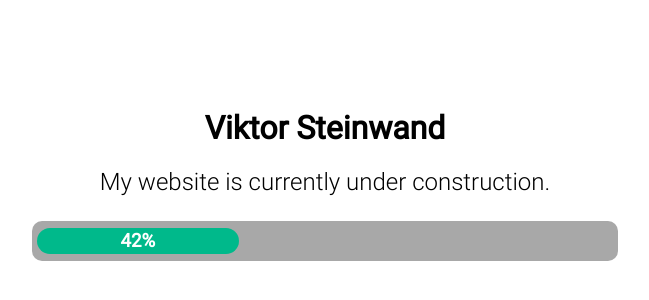
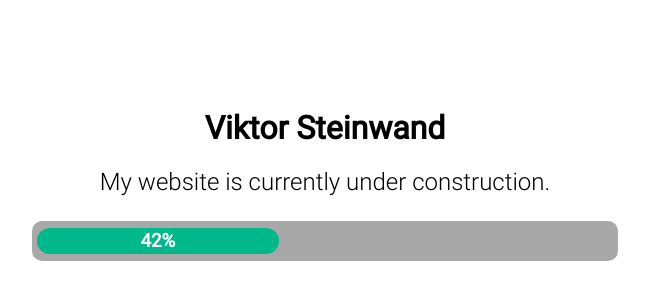
Before and after one commit to viktorsteinwand/viktorsteinwand.github.io, a plain HTML site: page index.html in a window 1280 px wide. Shown: the part 226-526 px from the top of the page, without its empty margins (315-964 px from the left). Drawn offline with Linux system fonts and the light colour scheme.

Commit message:
Fix filled bar percentage

```diff
--- a/index.html
+++ b/index.html
@@ -73,7 +73,7 @@
             padding: 2px 0;
             background-color: #00b98b;
             /*Fill of Bar*/
-            width: 35%;
+            width: 42%;
             /*Bar Percent, Can be Customized down Below*/
             border-radius: 25px;
             /*Bar Roundness*/
```
